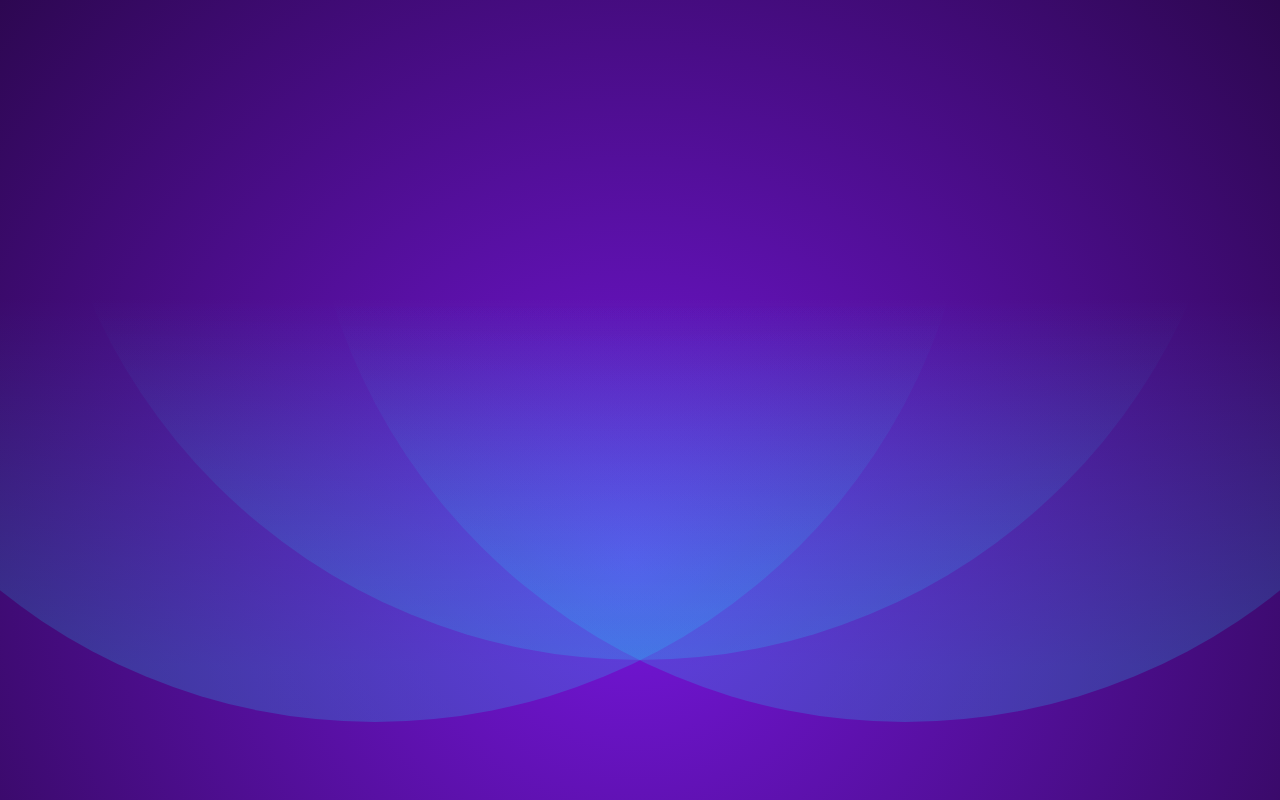
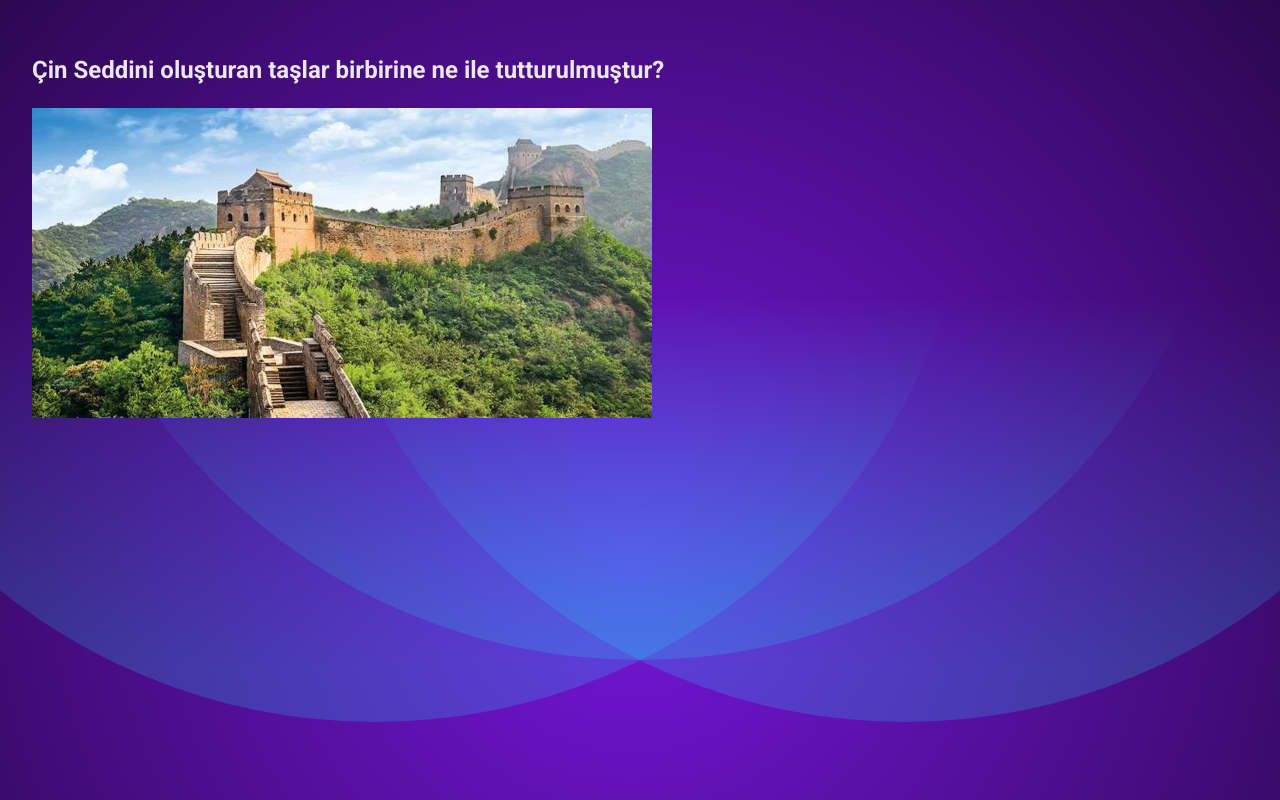
Before and after one commit to Yldrmceyy/QuestionApp, a React (Vite) app: page / in a window 1280 px wide. Both pictures are taken after a click on the button "Teste Başla". Built offline with nearby package versions, Linux system fonts and the light colour scheme.

Commit message:
showed quiz-content

```diff
--- a/src/components/Quiz.jsx
+++ b/src/components/Quiz.jsx
@@ -1,15 +1,23 @@
-import { useState ,useEffect} from "react";
+import { useState, useEffect } from "react";
 import QUESTIONS from "../questions";
 
 export default function Quiz() {
   const [currentQuestionIndex, setCurrentQuestionIndex] = useState(0);
+  const [userSelected, setUserSelected] = useState(null);
+
 
   const currentQuestion = QUESTIONS[currentQuestionIndex];
 
+  return(
 
-  return <div>
+<div className="quiz-content">
+<h2>{currentQuestion.question}</h2>
+<img src={currentQuestion.media} alt="Question media" />
+<div className="options">
+
+</div>
+</div>
 
 
-
-  </div>;
+  )
 }
```
